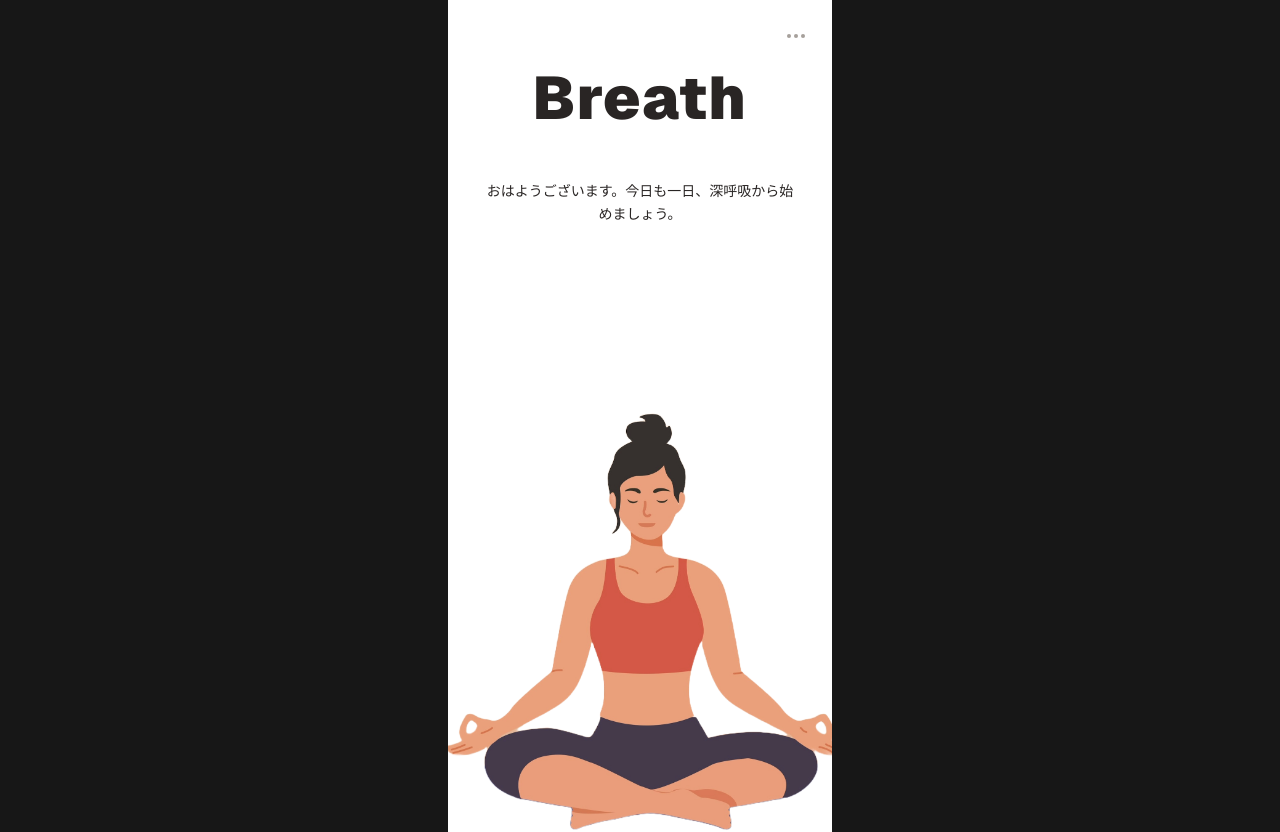
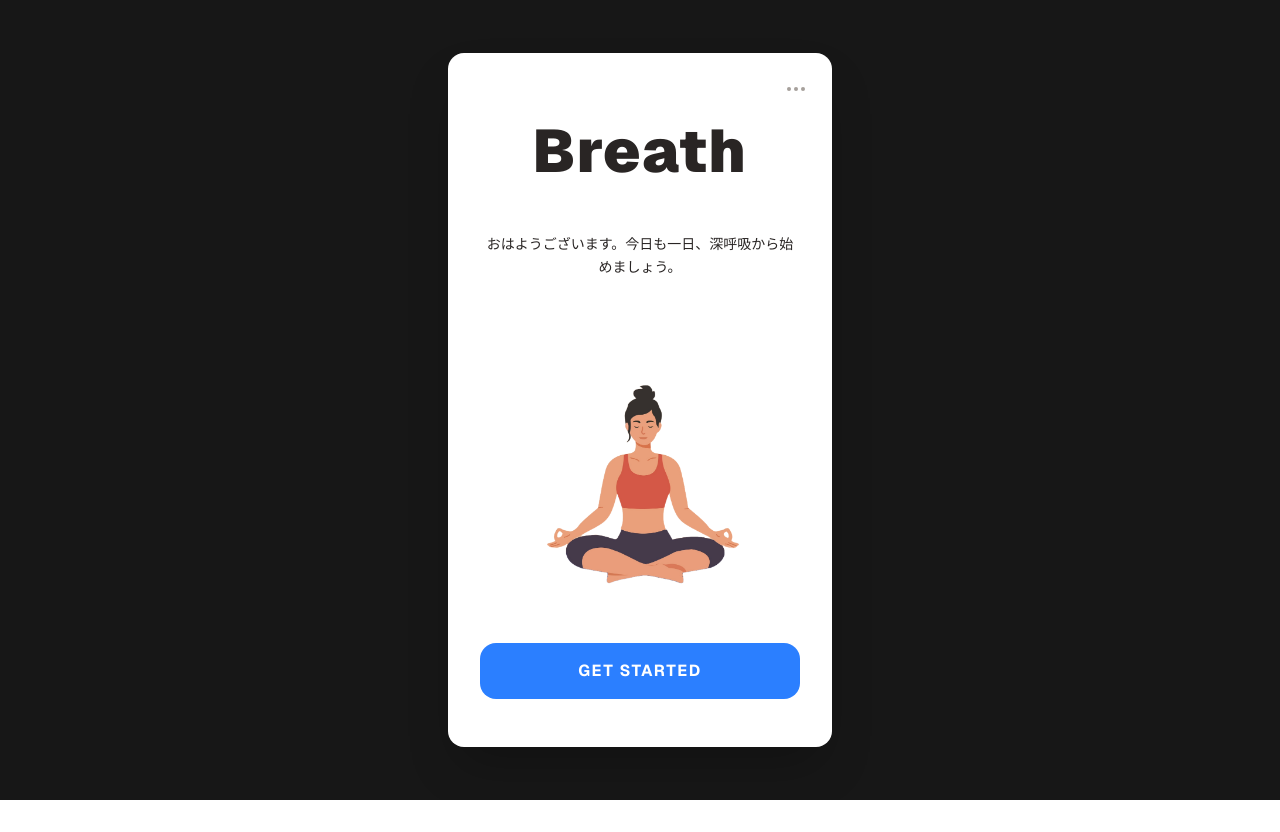
Before and after one commit to ikehatakasumi-del/breath-app, a Next.js app: page / in a window 1280 px wide. Shown: the top 832 px of the page. After the commit the page ends 800 px from the top, so only its background shows below. Built offline with nearby package versions, Linux system fonts and the light colour scheme.

Commit message:
レスポンシブ対応

```diff
--- a/app/page.js
+++ b/app/page.js
@@ -249,8 +249,8 @@ export default function BreathApp() {
   // ========================================
   return (
     // 画面全体を黒背景にして中央に白いカードを表示
-    <div className="min-h-screen bg-neutral-900 flex items-center justify-center font-sans">
-      <div className="w-full max-w-sm bg-white min-h-screen relative flex flex-col overflow-hidden">
+    <div className="min-h-screen bg-neutral-900 flex items-center justify-center font-sans sm:p-8">
+      <div className="w-full max-w-sm bg-white min-h-screen sm:min-h-0 sm:rounded-2xl sm:shadow-2xl relative flex flex-col overflow-hidden">
 
         {/* ===== メインページ ===== */}
         {page === "main" && (
@@ -556,9 +556,9 @@ function MeditationIllustration() {
       <Image
         src="/Image/aaa.png"
         alt="瞑想する女性"
-        width={800} height={800}
+        width={1200} height={800}
         sizes="(max-width:768px)100vw,800px"
-        className="w-auto max-w-2xl h-auto mb-3"
+        className="w-full h-auto mb-3"
         priority/>
     </div>
   );
@@ -571,7 +571,7 @@ function LotusFlower() {
       <Image
       src="/Image/睡蓮.png"
       alt="睡蓮の花"
-      width={1200} height={800}
+      width={1200} height={1000}
       sizes="(max-width:768px)100vw, 900px"
       className="w-auto max-w-2xl h-auto mb-7"
       priority/>
```
